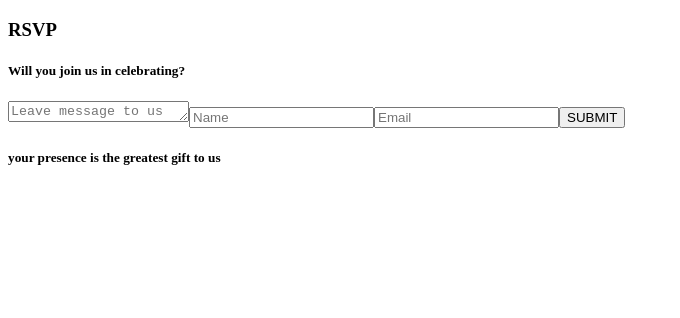
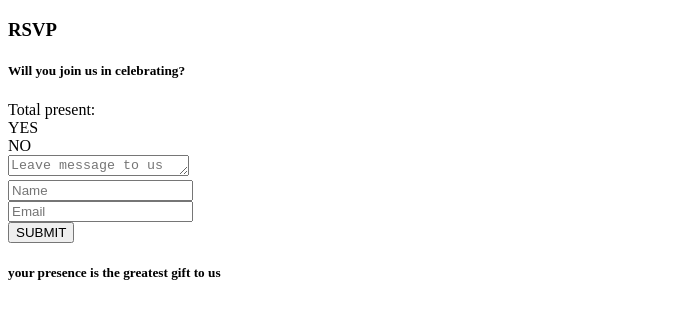
Before and after one commit to agungdwiprasetyo/agungkiki, a Next.js app: page /components/message in a window 1280 px wide. Shown: the top 318 px of the page, without its empty margins (0-680 px from the left). Built offline with nearby package versions, Linux system fonts and the light colour scheme; no server answers.

Commit message:
connect form to api

```diff
--- a/package.json
+++ b/package.json
@@ -18,7 +18,9 @@
   },
   "homepage": "https://github.com/agungdwiprasetyo/agungkiki#readme",
   "dependencies": {
+    "es6-promise": "^4.2.5",
     "express": "^4.16.3",
+    "isomorphic-fetch": "^2.2.1",
     "next": "^7.0.1",
     "react": "^16.5.2",
     "react-dom": "^16.5.2",
--- a/pages/components/message.js
+++ b/pages/components/message.js
@@ -1,11 +1,62 @@
 import React, { PureComponent } from "react";
+import API from "../helper/helper";
 
 class MessageComponent extends PureComponent {
     constructor(props) {
         super(props);
+
+        this.state = {
+            name: "",
+            message: "",
+            email: "",
+            isAttend: null,
+            err: null
+        };
+
+        this.api = new API;
+
+        this.handleChangeState = this.handleChangeState.bind(this);
+        this.submitForm = this.submitForm.bind(this);
+        this.getTotalPresent = this.getTotalPresent.bind(this);
+    }
+
+    getTotalPresent() {
+        this.api.apiGet("invitation/root?query={get_count(is_attend:true)}").then(response => {
+            this.handleChangeState("totalPresent", response.data.get_count);
+        }).catch(err => {
+            console.log(err);
+        })
+    }
+
+    handleChangeState(name, value) {
+        this.setState({
+            [name]: value
+        });
+    }
+
+    submitForm(event) {
+        event.preventDefault();
+
+        this.api.apiPost("invitation/save", this.state).then(response => {
+            if (response.success) this.forceUpdate()
+            else this.handleChangeState("err", response.message);
+        }).catch(err => {
+            this.handleChangeState("err", err.message);
+        });
     }
 
     render() {
+        const {
+            name,
+            email,
+            message,
+            isAttend,
+            totalPresent,
+            err
+        } = this.state;
+
+        this.getTotalPresent();
+
         return (
             <div class="contact">
                 <div class="container">
@@ -13,12 +64,67 @@ class MessageComponent extends PureComponent {
                     <div class="contact-info">
                         <div class="col-md-12 contact-grids contact-grids-w3right">
                             <h5>Will you join us in celebrating?</h5>
+                            <h7>Total present: {totalPresent}</h7>
                             <div class="contact-form">
-                                <form action="javascript:void(0)" method="post">
-                                    <textarea name="Message" placeholder="Leave message to us" required="" rows="1"></textarea>
-                                    <input type="text" name="First Name" placeholder="Name" required="" />
-                                    <input type="email" name="Email" placeholder="Email" required="" />
-                                    <input type="submit" value="SUBMIT" />
+                                <form onSubmit={this.submitForm}>
+                                    <div className="row">
+                                        <div className="col-xs-12">
+                                            <div className="row">
+                                                <div className="col-xs-6">
+                                                    <div
+                                                        className={"attending-option text-center" + (isAttend === true ? " active" : "")}
+                                                        onClick={() => this.handleChangeState("isAttend", true)}
+                                                    >
+                                                        YES
+                                                    </div>
+                                                </div>
+                                                <div className="col-xs-6" >
+                                                    <div
+                                                        className={"attending-option text-center" + (isAttend === false ? " active" : "")}
+                                                        onClick={() => this.handleChangeState("isAttend", false)}
+                                                    >
+                                                        NO
+                                                    </div>
+                                                </div>
+                                            </div>
+                                            <div className="text-center">
+                                                {isAttend != null &&
+                                                    <div className="input-tips">
+                                                        {isAttend ?
+                                                            <span><b>Great!</b> See you there.</span> :
+                                                            <span>Hopefully we can meet you there.</span>
+                                                        }
+                                                    </div>
+                                                }
+                                            </div>
+                                        </div>
+                                        <div className="col-xs-12">
+                                            <textarea
+                                                value={message}
+                                                onChange={event => this.handleChangeState("message", event.target.value)}
+                                                name="Message" placeholder="Leave message to us" required="" rows="1"></textarea>
+                                        </div>
+                                        <div className="col-xs-12">
+                                            <div className="row">
+                                                <div className="col-xs-6">
+                                                    <input
+                                                        value={name}
+                                                        onChange={event => this.handleChangeState("name", event.target.value)}
+                                                        type="text" name="First Name" placeholder="Name" required="" />
+                                                </div>
+                                                <div className="col-xs-6">
+                                                    <input
+                                                        value={email}
+                                                        onChange={event => this.handleChangeState("email", event.target.value)}
+                                                        type="email" name="Email" placeholder="Email" required="" />
+                                                        {err != null ? <span><br /><b>{err}</b></span> : ""}
+                                                </div>
+                                            </div>
+                                        </div>
+                                        <div className="col-xs-12 text-center">
+                                            <input type="submit" value="SUBMIT" />
+                                        </div>
+                                    </div>
                                 </form>
                             </div>
                         </div>
--- /dev/null
+++ b/pages/helper/helper.js
@@ -0,0 +1,43 @@
+import React from "react";
+import "isomorphic-fetch";
+
+const apiUrl = "http://api.agungdwiprasetyo.com/wedding";
+
+export default class API extends React.Component {
+    constructor(props) {
+        super(props);
+    }
+
+    apiGet(urlPath) {
+        return fetch(`${apiUrl}/${urlPath}`, {
+            method: 'GET',
+            headers: { 'content-type': 'application/json' }
+            })
+            .then(response => {
+                return response.json();
+            })
+            .catch(err => {
+                return Promise.reject(new Error(err));
+            });
+    };
+
+    apiPost(urlPath, body) {
+        return fetch(`${apiUrl}/${urlPath}`, {
+            method: 'POST',
+            headers: { 'content-type': 'application/json' },
+            body: JSON.stringify(body)
+          })
+          .then( r => {
+              return r.json();
+          })
+          .catch(err => {
+            console.error('fetch error: ', err)
+          });
+    };
+
+    render() {
+        return (
+            <div></div>
+        )
+    }
+}
--- a/static/css/style.css
+++ b/static/css/style.css
@@ -58,7 +58,7 @@ body a:hover,body a:focus{
 	background:rgba(0, 0, 0, 0.54);
 }
 .banner{
-    background: url(https://storage.googleapis.com/agungdp/wedding/static/1.jpg)no-repeat center;
+    background: url("https://storage.googleapis.com/agungdp/wedding/static/1.jpg")no-repeat center;
     background-size: cover;
     position: relative;
 }
@@ -816,6 +816,20 @@ ul.simplefilter {
 }
 /*-- //testimonial --*/
 /*-- contact --*/
+.attending-option {
+    border: 1px dashed #FF5722;
+    padding: 10px;
+    font-weight: bold;
+    font-family: "KoHo";
+    cursor: pointer;
+}
+
+.attending-option.active {
+    border: transparent;
+    color: white;
+    background-color: #FF5722;
+}
+
 .contact-info h5 {
     font-size: 2em;
     color: #e4861a;
@@ -828,13 +842,14 @@ ul.simplefilter {
     margin-top: 1.5em;
 }
 .contact-form input[type="text"],.contact-form input[type="email"]{
-    width: 36%;
+    margin-top: 0.8em;
+    width: 100%;
     color: #999;
     background: none;
     outline: none;
     font-size: 1em;
     padding: .7em .8em;
-    margin-right: 1.5em;
+    margin-right: 0;
     border: 1px solid #ccc;
     -webkit-appearance: none;
     border-radius: 3px;
@@ -844,6 +859,7 @@ ul.simplefilter {
     -ms-border-radius: 3px;
 }
 .contact-form textarea {
+    margin-top: 0.8em;
 	resize: none;
 	width: 100%;
 	background: none;
```
